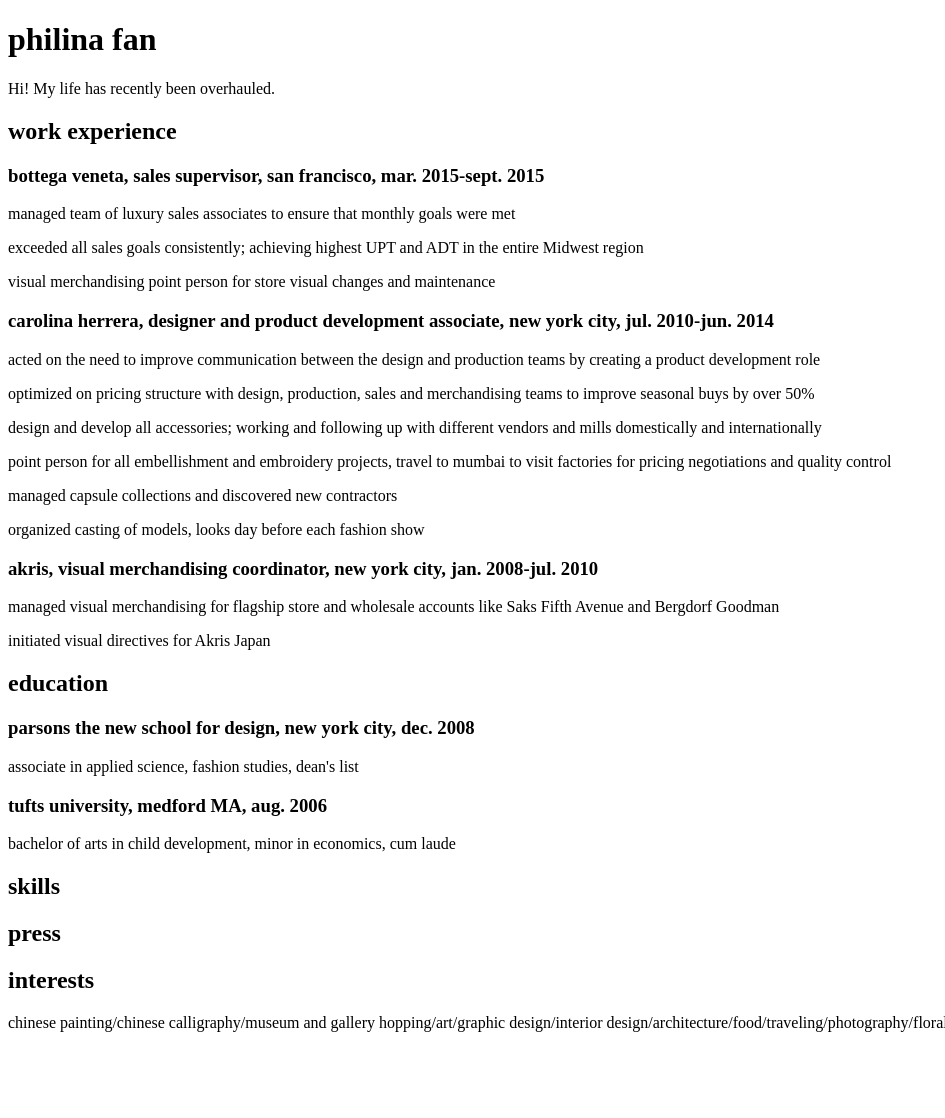
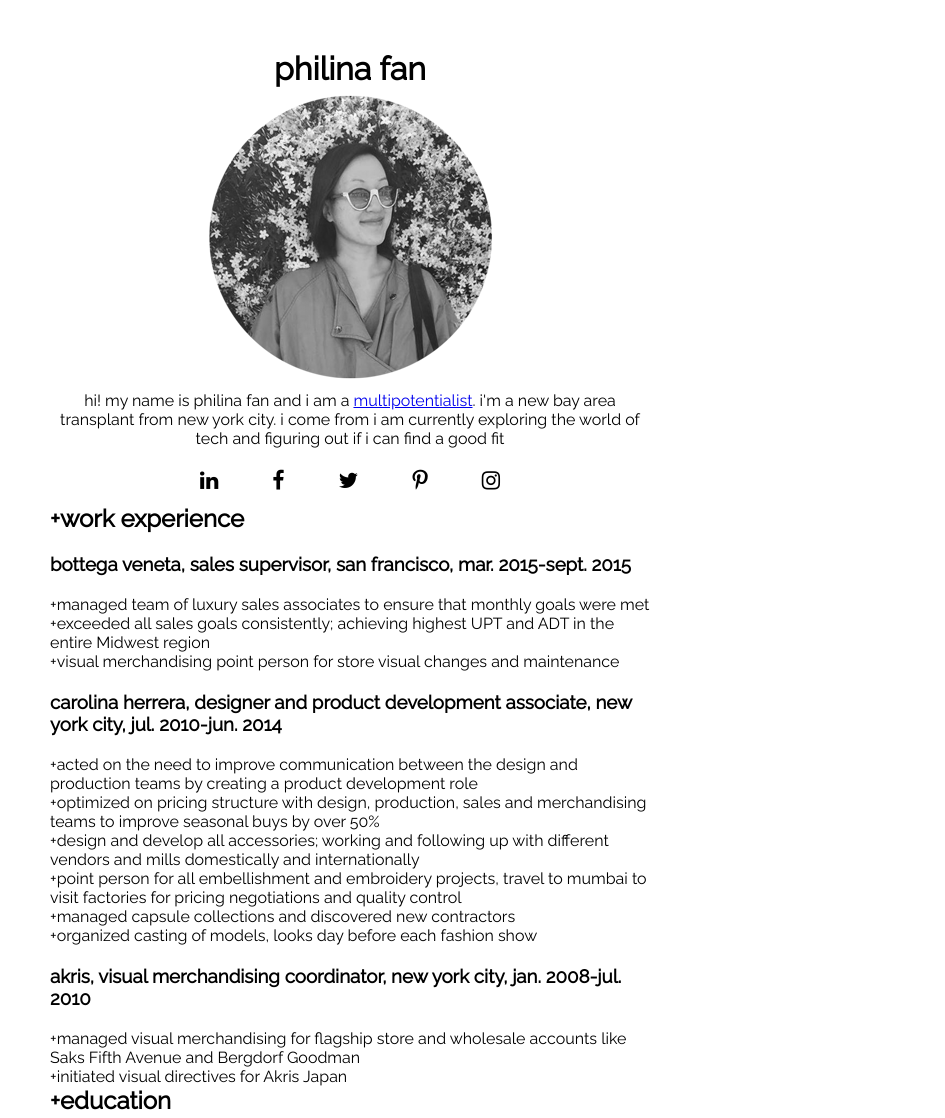
Before and after one commit to skyisfalling/fewd-36, a plain HTML site: page philina-resume/philina-resume.html in a window 1280 px wide. Shown: the top 1118 px of the page, without its empty margins (0-945 px from the left). Before the commit the page ends 1048 px from the top, so only its background shows below. Drawn offline with Linux system fonts and the light colour scheme.

Commit message:
beginnings of my resume homework

```diff
--- /dev/null
+++ b/philina-resume/css/philina-resume.css
@@ -0,0 +1,60 @@
+/* Reset */
+/* ------------------------ */
+* {
+	margin: 0 auto;
+	padding: 0;
+}
+
+body{
+	margin: 50px;
+	width: 600px;
+	font-family: "Raleway";
+}
+
+header{
+	text-align: center;
+}
+/*how come the below is not working?*/
+h1 p{
+	width: 400px;
+}
+
+/*multipotentialist has to be black with grey hover*/
+span a: link{
+	 color: black;
+	 text-decoration: none;
+}
+}
+/*border-bottom is not showing up*/
+h2{
+	margin: 25px 0px 25px 0px;
+	border-bottom: 1px solid;
+
+}
+
+h3{
+	margin: 20px 0px 20px 0px;
+}
+
+div{
+	text-align: center;
+}
+
+i{
+	margin: 20px 20px 10px 20px;
+	padding: 5px;
+}
+
+.main-nav a:link,
+.main-nav a:visited{
+	color: black;
+}
+
+.main-nav a:hover{
+	color: grey;
+}
+
+/*not working :should make press links black*/
+h2 p a: link{
+	color: black;
+}
--- a/philina-resume/philina-resume.html
+++ b/philina-resume/philina-resume.html
@@ -1,41 +1,96 @@
 <!DOCTYPE html>
 <html>
 <head>
+	<title>Philina Fan Resume</title>
 <meta charset="utf-8">
-<link rel="stylesheet" href="css/resume.css">
-	<title>Philina Fan Resume</title>
+<link rel="stylesheet" href="css/philina-resume.css">
+
+<link href='https://fonts.googleapis.com/css?family=Raleway:100,300,400,300italic' rel='stylesheet' type='text/css'>
+
+<link rel="stylesheet" href="https://maxcdn.bootstrapcdn.com/font-awesome/4.4.0/css/font-awesome.min.css">
+
 </head>
 <body>
 	<header>
 		<h1>philina fan</h1>
-			<p>Hi! My life has recently been overhauled.
-	</header>
 
-	<h2>work experience</h2>
-		<h3>bottega veneta, sales supervisor, san francisco, mar. 2015-sept. 2015</h3>
-			<p>managed team of luxury sales associates to ensure that monthly goals were met</p>
-			<p>exceeded all sales goals consistently; achieving highest UPT and ADT in the entire Midwest region</p>
-			<p>visual merchandising point person for store visual changes and maintenance</p>
-		<h3>carolina herrera, designer and product development associate, new york city, jul. 2010-jun. 2014</h3>
-			<p>acted on the need to improve communication between the design and production teams by creating a product development role</p>
-			<p>optimized on pricing structure with design, production, sales and merchandising teams to improve seasonal buys by over 50%</p>
-			<p>design and develop all accessories; working and following up with different vendors and mills domestically and internationally</p>
-			<p>point person for all embellishment and embroidery projects, travel to mumbai to visit factories for pricing negotiations and quality control</p>
-			<p>managed capsule collections and discovered new contractors</p>
-			<p>organized casting of models, looks day before each fashion show</p>
-		<h3>akris, visual merchandising coordinator, new york city, jan. 2008-jul. 2010</h3>
-			<p>managed visual merchandising for flagship store and wholesale accounts like Saks Fifth Avenue and Bergdorf Goodman</p>
-			<p>initiated visual directives for Akris Japan</p>
+			<img src="img/phi-profile-pic.png">
+
+			<p>hi! my name is philina fan and i am a <span><a href="https://www.ted.com/talks/emilie_wapnick_why_some_of_us_don_t_have_one_true_calling">multipotentialist</a></span>. i'm a new bay area transplant from new york city. i come from i am currently exploring the world of tech and figuring out if i can find a good fit
+			</p>
 
 
-	<h2>education</h2>
+
+	</header>
+	<div class="main-nav">
+
+		<a href="https://www.linkedin.com/in/philinafan"><i class="fa fa-linkedin fa-lg"></i></a>
+
+		<a href="https://www.facebook.com/philina.fan"><i class="fa fa-facebook fa-lg"></i></a>
+
+		<a href="https://twitter.com/skyeezfalling"><i class="fa fa-twitter fa-lg"></i></a>
+
+		<a href="https://www.pinterest.com/skyisfalling"><i class="fa fa-pinterest-p fa-lg"></i></a>
+
+		<a href="https://instagram.com/phiofalltrades"><i class="fa fa-instagram fa-lg"></i></a>
+
+	</div>
+
+
+	<h2>+work experience</h2>
+
+		<h3>bottega veneta, sales supervisor, san francisco, mar. 2015-sept. 2015</h3>
+
+			<p>+managed team of luxury sales associates to ensure that monthly goals were met</p>
+
+			<p>+exceeded all sales goals consistently; achieving highest UPT and ADT in the entire Midwest region</p>
+
+			<p>+visual merchandising point person for store visual changes and maintenance</p>
+
+		<h3>carolina herrera, designer and product development associate, new york city, jul. 2010-jun. 2014</h3>
+
+			<p>+acted on the need to improve communication between the design and production teams by creating a product development role</p>
+
+			<p>+optimized on pricing structure with design, production, sales and merchandising teams to improve seasonal buys by over 50%</p>
+
+			<p>+design and develop all accessories; working and following up with different vendors and mills domestically and internationally</p>
+
+			<p>+point person for all embellishment and embroidery projects, travel to mumbai to visit factories for pricing negotiations and quality control</p>
+
+			<p>+managed capsule collections and discovered new contractors</p>
+
+			<p>+organized casting of models, looks day before each fashion show</p>
+
+		<h3>akris, visual merchandising coordinator, new york city, jan. 2008-jul. 2010</h3>
+
+			<p>+managed visual merchandising for flagship store and wholesale accounts like Saks Fifth Avenue and Bergdorf Goodman</p>
+
+			<p>+initiated visual directives for Akris Japan</p>
+
+
+	<h2>+education</h2>
+
 		<h3>parsons the new school for design, new york city, dec. 2008</h3>
+
 			<p>associate in applied science, fashion studies, dean's list</p>
+
 		<h3>tufts university, medford MA, aug. 2006</h3>
+
 			<p>bachelor of arts in child development, minor in economics, cum laude</p>
-	<h2>skills</h2>
-	<h2>press</h2>
-	<h2>interests</h2>
+
+	<h2>+skills</h2>
+		<p>digital: adobe photoshop/illustrator/indesign/microsoft office</p>
+
+		<p>languages: english/mandarin/cantonese/french
+
+		<p>design: sketching/pattern making/sewing/draping/graphic design/branding/product development
+
+	<h2>+press</h2>
+		<p><a href="http://www.harpersbazaar.com/fashion/designers/g5052/carolina-herrera-fall-2014-collection/">harper's bazaar fall 2014</a>
+
+		<p><a href="http://www.hola.com.ar/1661869-carolina-herrera-abre-las-puertas-de-su-lujoso-atelier-en-nueva-york">hola magazine february 2014</a>
+
+	<h2>+interests</h2>
 		<p>chinese painting/chinese calligraphy/museum and gallery hopping/art/graphic design/interior design/architecture/food/traveling/photography/floral design
 
 </body>
```
Also changed, not shown: philina-resume/img/phi-profile-pic.png (added).
